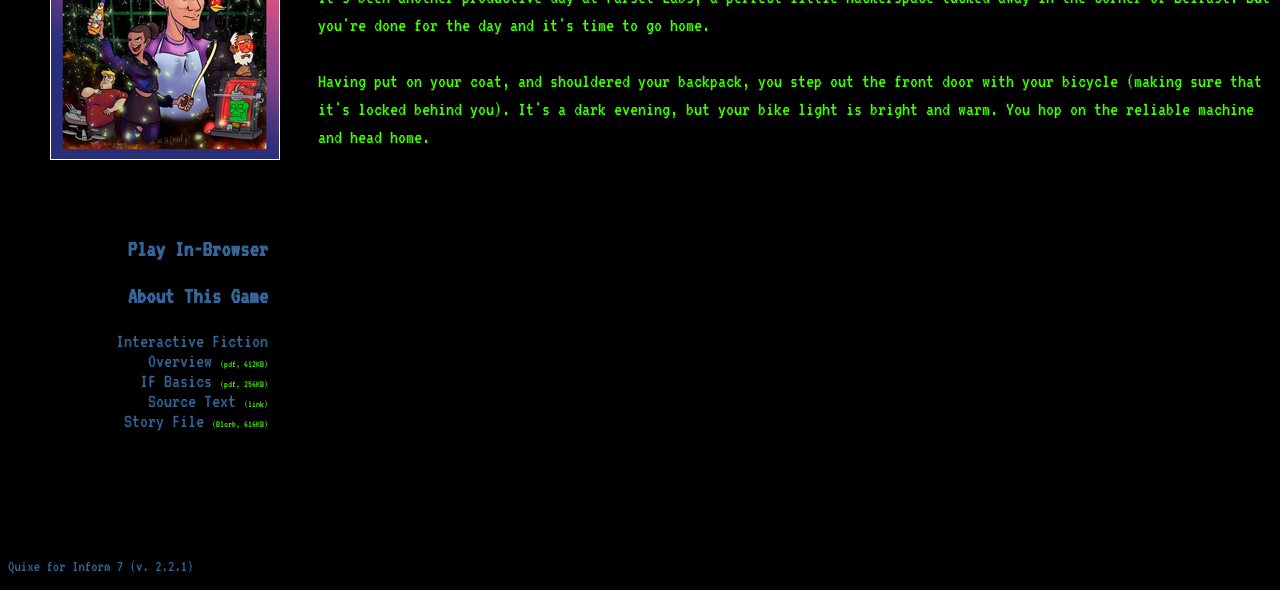
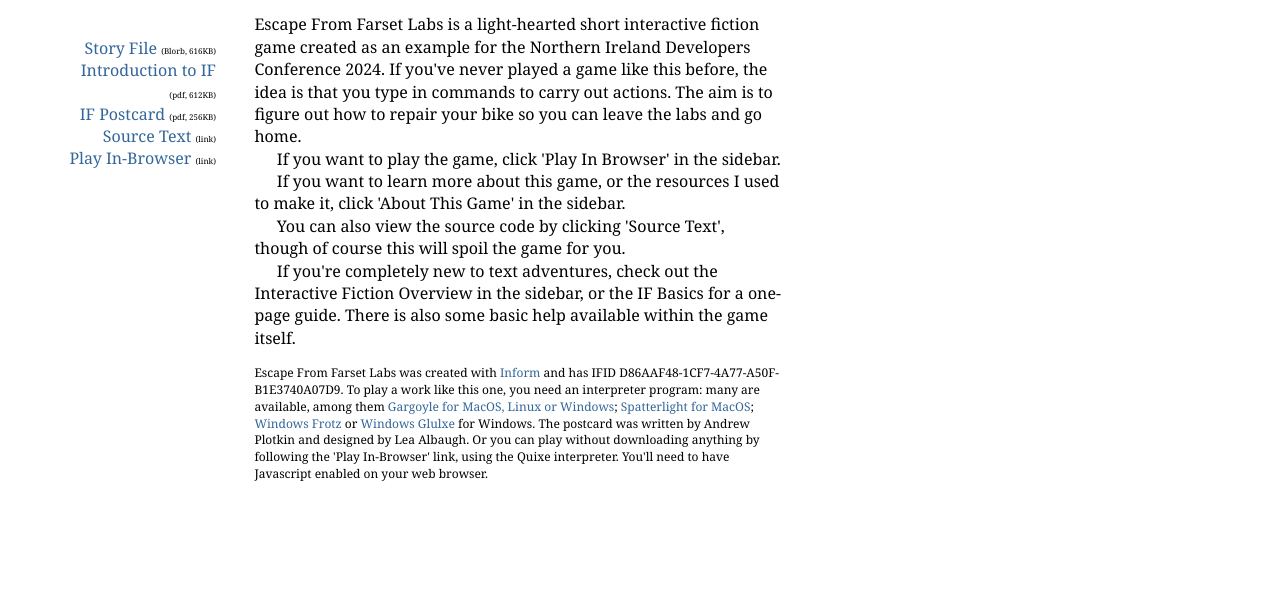
Before and after one commit to shinyemptyhead/escape-from-farset-labs, a plain HTML site: page Escape From Farset Labs/index.html in a window 1280 px wide. Shown: the part 210-800 px from the top of the page. Drawn offline with Linux system fonts and the light colour scheme.

Commit message:
Add files via upload

```diff
--- a/Escape From Farset Labs/index.html
+++ b/Escape From Farset Labs/index.html
@@ -1,37 +1,15 @@
-<!DOCTYPE html>
+<!DOCTYPE html PUBLIC "-//W3C//DTD HTML 4.01 Transitional//EN" "http://www.w3.org/TR/html4/loose.dtd">
 <html>
 <head>
-  <title>Escape From Farset Labs — Ciaran Conliffe - Play</title>
-  <meta http-equiv="Content-Type" content="text/html;charset=utf-8">
-  <meta name="viewport" content="width=device-width, user-scalable=no">
-  <meta name="author" content="Ciaran Conliffe">
-  <link rel="stylesheet" href="style-modified.css">
-
-  <link rel="stylesheet" href="interpreter/glkote-modified.css" type="text/css">
-<link rel="stylesheet" href="interpreter/dialog-modified.css" type="text/css">
-<script src="interpreter/jquery-1.12.4.min.js" type="text/javascript"></script>
-<script src="interpreter/glkote.min.js" type="text/javascript"></script>
-<script src="interpreter/quixe.min.js" type="text/javascript"></script>
-
-<script src="interpreter/resourcemap.js" type="text/javascript"></script>
-
-<script type="text/javascript">
-game_options = {
-image_info_map: 'StaticImageInfo',  // image data is here, not in blorb
-use_query_story: false,
-log_execution_time: true,
-set_page_title: false,
-inspacing: 0,     // gap between windows
-outspacing: 0     // gap between windows and edge of gameport
-};
-</script>
-
-<script src="interpreter/Escape From Farset Labs.gblorb.js" type="text/javascript"></script>
-
+  <title>Ciaran Conliffe - Escape From Farset Labs</title>
+  <meta http-equiv="Content-Type" content="text/html;charset=utf-8" />
+  <meta name="author" content="Ciaran Conliffe" />
+  <meta name="description" content="A page for the game Escape From Farset Labs by Ciaran Conliffe." />
+  <link rel="stylesheet" href="style.css" type="text/css" media="all" />
  </head>
-<body class="play">
+<body>
 <div class="container">
-	<div class="coverimage"><span><a href="boxart.png"><img src="boxart-small.png" border="1"></a></span></div>
+<div class="coverimage"><span><a href="Cover.jpg"><img src="Small Cover.jpg" border="1"></a></span></div>
 <div class="introduction">
 	<h1><span>Escape From Farset Labs</span></h1>
 	<h2><span>Ciaran Conliffe</span></h2>
@@ -39,31 +17,26 @@
 </div>
 <div class="links">
 	<ul>
-			<li><a href="index.html"><h3>Play In-Browser</h3></a></li>
-			<li><a href="aboutthisgame.html"><h3>About This Game</h3></a></li>
-		<div class="auxiliary">
-			<li><a href="introductiontoif.pdf">Interactive Fiction Overview</a> <span class="filetype">(pdf,&nbsp;612KB)</span></li>
-			<li><a href="postcard.pdf">IF Basics</a> <span class="filetype">(pdf,&nbsp;256KB)</span></li>
-			<li><a href="source.html">Source Text</a> <span class="filetype">(link)</span></li>
-			<li><div class="download"><a href="escape from farset labs.gblorb">Story File</a> <span class="filetype">(Blorb,&nbsp;616KB)</span></div></li>
-		</div>
+	<li><div class="download"><a href="Escape From Farset Labs.gblorb">Story File</a> <span class="filetype">(Blorb,&nbsp;616KB)</span></div></li>
+	<div class="auxiliary"><li><a href="IntroductionToIF.pdf">Introduction to IF</a> <span class="filetype">(pdf,&nbsp;612KB)</span></li><li><a href="Postcard.pdf">IF Postcard</a> <span class="filetype">(pdf,&nbsp;256KB)</span></li><li><a href="source.html">Source Text</a> <span class="filetype">(link)</span></li><li><a href="play.html">Play In-Browser</a> <span class="filetype">(link)</span></li></div>
 	</ul>
 </div>
 
-<div id="gameport">
-<div id="windowport">
-<noscript><hr>
-<p>You'll need to turn on Javascript in your web browser to play this game.</p>
-<hr></noscript>
-</div>
-<div id="loadingpane">
-<img src="interpreter/waiting.gif" alt="LOADING"><br>
-<em>&nbsp;&nbsp;&nbsp;Loading...</em>
-</div>
-<div id="errorpane" style="display:none;"><div id="errorcontent">...</div></div>
+<div class="about"><span><p>Escape From Farset Labs is a light-hearted short interactive fiction game created as an example for the Northern Ireland Developers Conference 2024. If you've never played a game like this before, the idea is that you type in commands to carry out actions. The aim is to figure out how to repair your bike so you can leave the labs and go home.</p><p>If you want to play the game, click 'Play In Browser' in the sidebar.</p><p>If you want to learn more about this game, or the resources I used to make it, click 'About This Game' in the sidebar.</p><p>You can also view the source code by clicking 'Source Text', though of course this will spoil the game for you.</p><p>If you're completely new to text adventures, check out the Interactive Fiction Overview in the sidebar, or the IF Basics for a one-page guide. There is also some basic help available within the game itself.</p></span></div>
+
+<div class="playinfo">
+	<p>Escape From Farset Labs was created with <a href="http://inform7.com/">Inform</a> and has IFID D86AAF48-1CF7-4A77-A50F-B1E3740A07D9.
+	To play a work like this one, you need an interpreter program: many are available,
+	among them <a href="http://ccxvii.net/gargoyle/">Gargoyle for MacOS, Linux or Windows</a>;
+	<a href="https://github.com/angstsmurf/spatterlight/releases">Spatterlight for MacOS</a>;
+	<a href="http://davidkinder.co.uk/frotz.html">Windows Frotz</a> or
+	<a href="http://davidkinder.co.uk/glulxe.html">Windows Glulxe</a> for Windows.
+	The postcard was written by Andrew Plotkin and designed by Lea Albaugh.
+Or you can play without downloading anything by following the 'Play In-Browser'
+link, using the Quixe interpreter. You'll need to have Javascript enabled
+on your web browser.</p>
 </div>
 
 </div>
-<div class="interpretercredit"><a href="http://eblong.com/zarf/glulx/quixe/">Quixe for Inform 7 (v. 2.2.1)</a></div>
 </body>
 </html>
```
Also changed, not shown: Escape From Farset Labs/play.html (added, +58 -0 lines), Escape From Farset Labs/source.html (+9 -14 lines), Escape From Farset Labs/DefaultCover.jpg (added), Escape From Farset Labs/Small Cover.jpg (added), Escape From Farset Labs/interpreter/Escape From Farset Labs.gblorb.js, Escape From Farset Labs/source.txt, 3 other files. Lines whose indentation alone changed are shown as unchanged.
